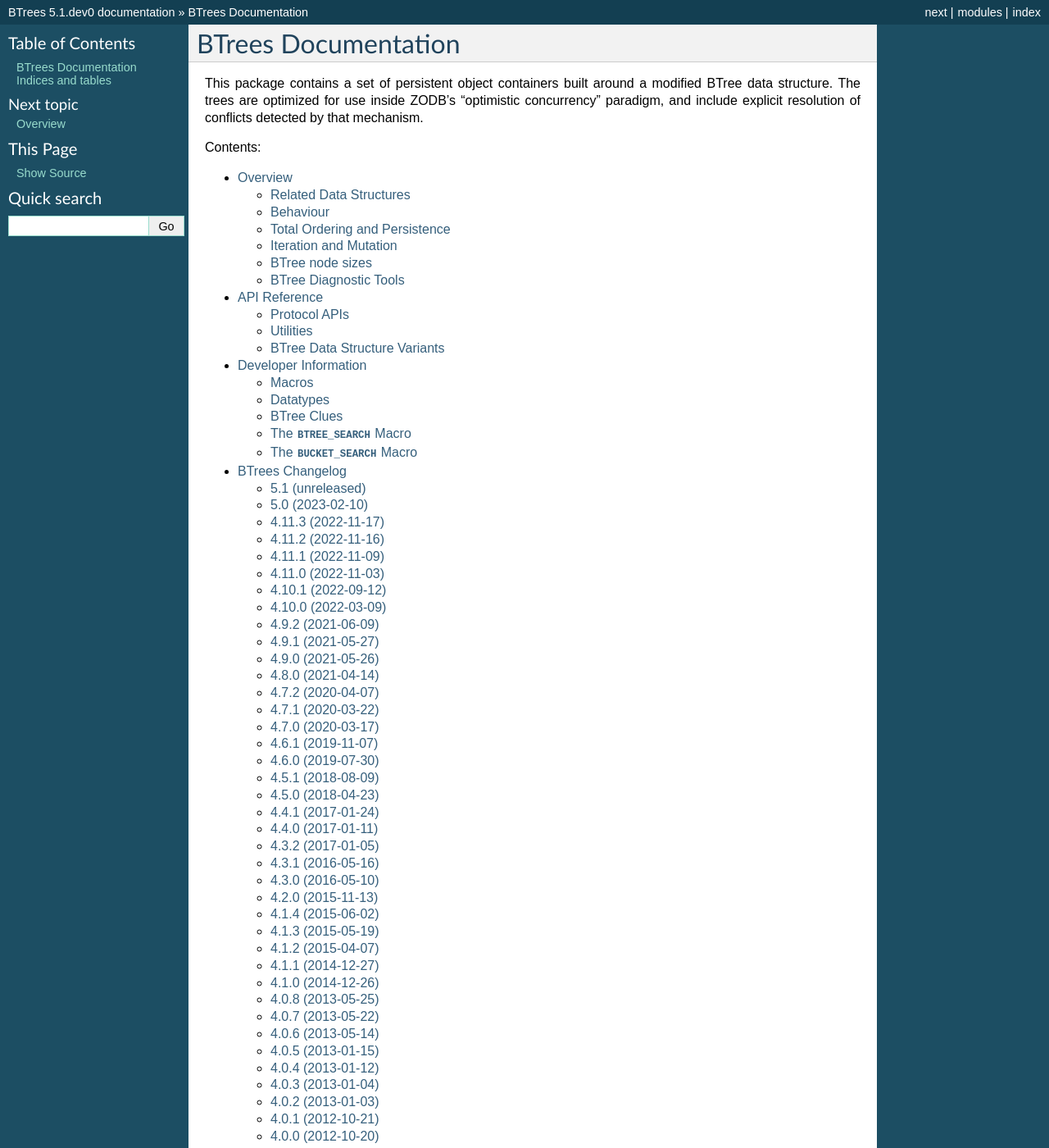
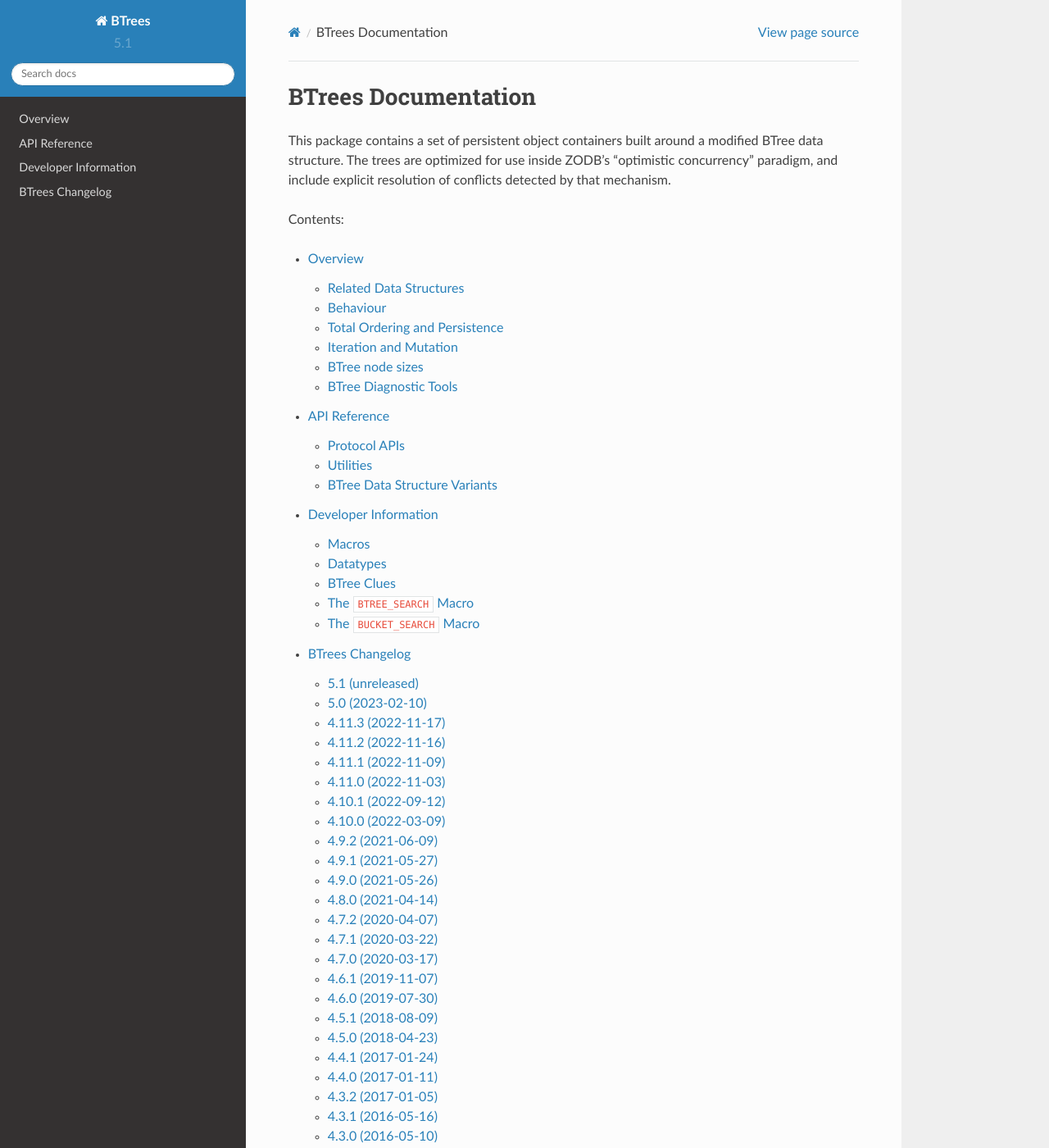
Before and after one commit to zopefoundation/BTrees, a Sphinx documentation site: the page built from docs/index.rst, in a window 1280 px wide and 1400 px high. Shown: the whole window at 82% size. Built offline with Sphinx 7.4.7 and the Read the Docs theme 2.0.0, drawn with Linux system fonts in a browser that asks for light colours; some of the changed text lies outside the part shown.

Commit message:
Switch back theme to sphinx_rtd_theme.

```diff
--- a/docs/conf.py
+++ b/docs/conf.py
@@ -118,7 +118,7 @@
 
 # The theme to use for HTML and HTML Help pages.  See the documentation for
 # a list of builtin themes.
-html_theme = 'default'
+html_theme = 'sphinx_rtd_theme'
 
 # Theme options are theme-specific and customize the look and feel of a theme
 # further.  For a list of options available for each theme, see the
--- a/docs/requirements.txt
+++ b/docs/requirements.txt
@@ -1,2 +1,4 @@
 Sphinx
 repoze.sphinx.autointerface
+docutils < 0.19
+sphinx_rtd_theme > 1
```
